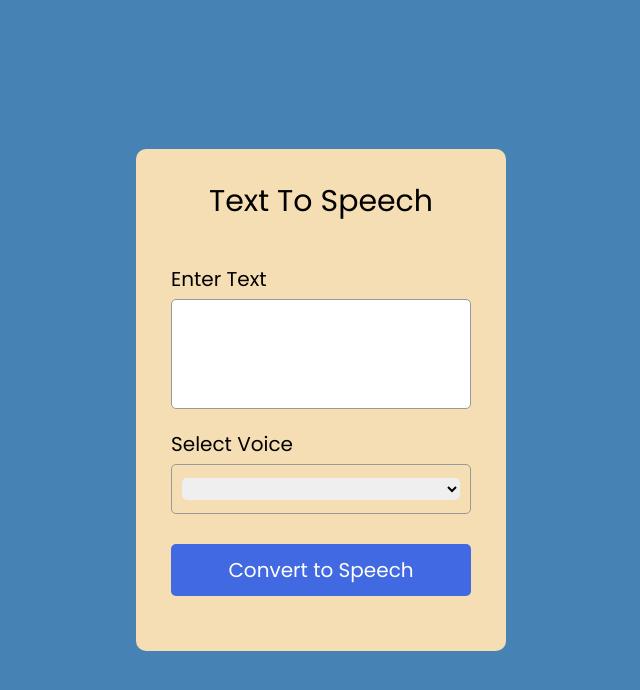
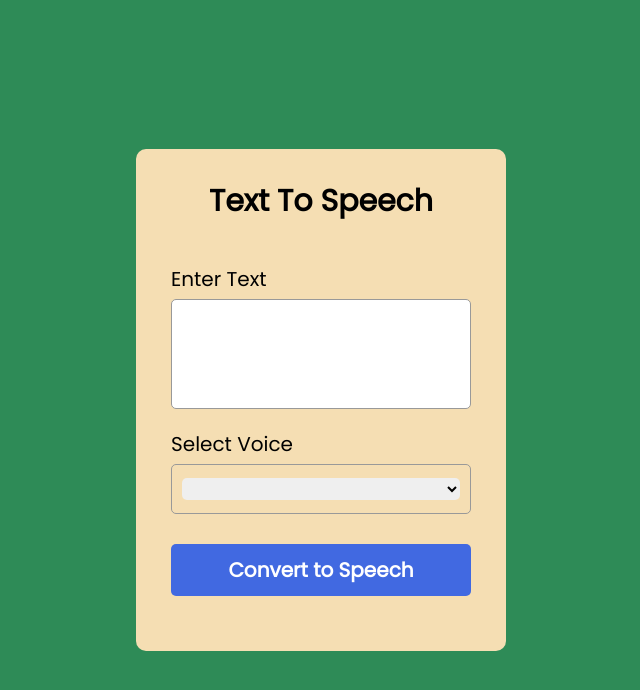
Before and after one commit to Amol7Developer/text-to-speech-converter.io, a plain HTML site: page index.html in a window 1280 px wide. Shown: the whole page, without its empty margins (319-959 px from the left). Drawn offline with Linux system fonts and the light colour scheme.

Commit message:
CSS file font color and  weight updated

```diff
--- a/style.css
+++ b/style.css
@@ -11,7 +11,7 @@ body{
   align-items: center;
   justify-content: center;
   min-height: 100vh;
-  background: steelblue;
+  background:seagreen;
 }
 .wrapper{
   width: 370px;
@@ -23,6 +23,7 @@ body{
   font-size: 30px;
   font-weight: 500;
   text-align: center;
+  font-weight: bold;
 }
 .wrapper form{
   margin: 40px 0 25px;
@@ -64,6 +65,7 @@ form button{
   height: 52px;
   margin-top: 10px;
   font-size: 20px;
+  font-weight: bold;
   cursor: pointer;
   background: royalblue;
   color: white;
```
